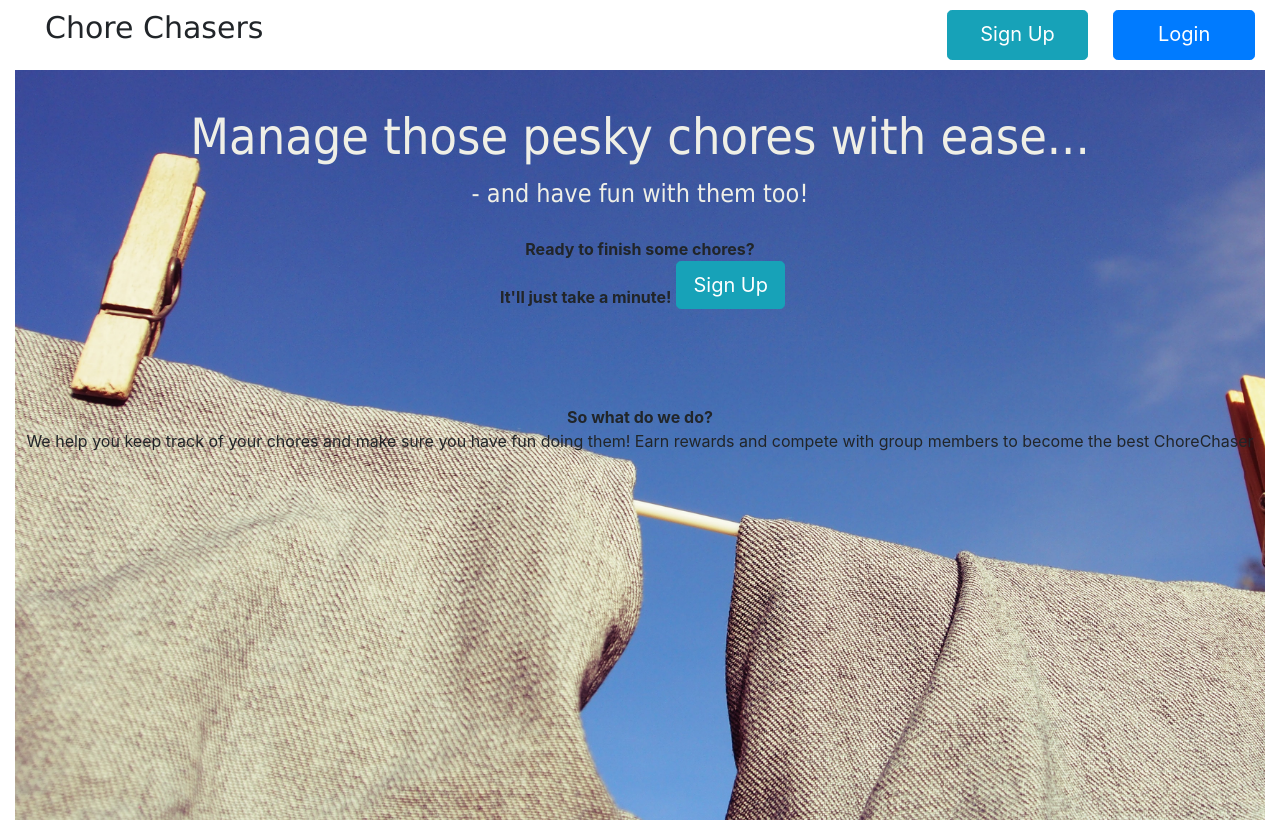
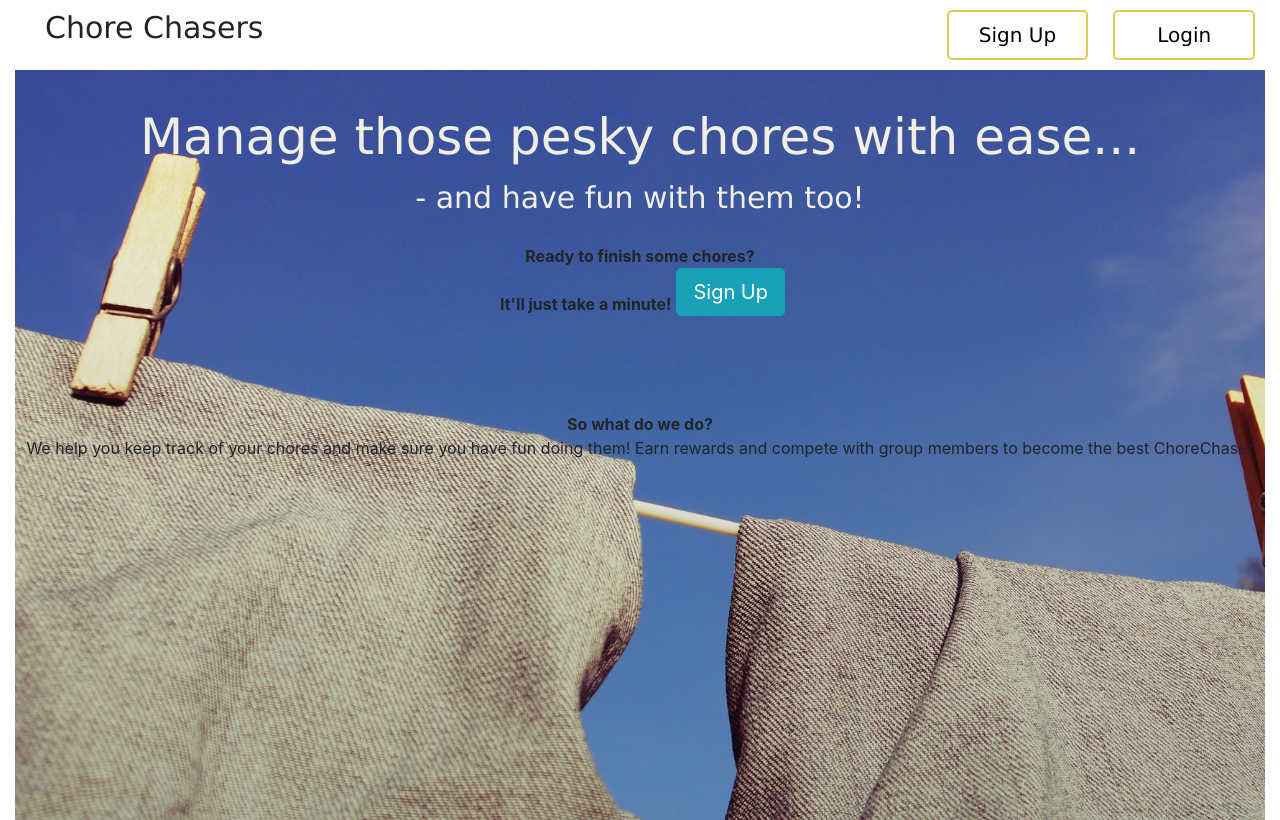
Before and after one commit to BrennanBeeler/CS5340_ChoreChasers, a React (Create React App) app: page / in a window 1280 px wide. Built offline with nearby package versions, Linux system fonts and the light colour scheme.

Commit message:
improving background and colors for landing page css

```diff
--- a/src/components/home/home.css
+++ b/src/components/home/home.css
@@ -2,8 +2,8 @@
     background-color: #daf8f1;
     padding-top: 30px;
     height: 750px;
-    background: linear-gradient(rgba(0,0,0,-2.0),
-    rgba(0,0,0,-1.0)),
+    background: linear-gradient(rgba(0,0,0,-0.1),
+    rgba(0,0,0,0.2)),
     url("/src/css-images/hangingclothes2.jpg");
     background-size: cover;
 }
@@ -36,13 +36,47 @@
     margin-top: 10px;
     margin-bottom: 10px;
     margin-right: 25px;
+
+    border: none;
+    color: white;
+    padding: 16px 32px;
+    text-align: center;
+    text-decoration: none;
+    display: inline-block;
+    font-size: 16px;
+    /*margin: 4px 2px;*/
+    transition-duration: 0.5s;
+    cursor: pointer;
+}
+
+.top-login {
+    background-color: white;
+    color: black;
+    font-family: Verdana, Geneva, sans-serif;
+    border: 2px solid #e3ca52;
+    /*border: 2px solid #4965af;*/
+}
+
+.top-login:hover {
+    /*background-color: #4965af;*/
+    background-color: #e3ca52;
+    color: #353535;
 }
 
 .top-sign-up {
+    background-color: white;
+    color: black;
+    font-family: Verdana, Geneva, sans-serif;
+    border: 2px solid #e3ca52;
+}
 
+.top-sign-up:hover {
+    background-color: #e3ca52;
+    color: #353535;
 }
+
 #intro1 {
-    font-family: Tahoma, Geneva, sans-serif;
+    font-family: Verdana, Geneva, sans-serif;
     text-align: center;
     font-size: 50px;
     color: #efefe6;
@@ -54,9 +88,9 @@
 }
 
 #intro2 {
-    font-family: Tahoma, Geneva, sans-serif;
+    font-family: Verdana, Geneva, sans-serif;
     text-align: center;
-    font-size: 25px;
+    font-size: 30px;
     color: #efefe6;
     text-transform: none;
     margin: 0 20px;
--- a/src/components/home/home.js
+++ b/src/components/home/home.js
@@ -95,12 +95,12 @@ const Home = () => {
                 <div>
                     <div>
                     {/*TODO: figure out if want login/signup to disappear when logged in*/}
-                    <Link to="/login" className="btn btn-lg btn-primary floated-register-buttons">
+                    <Link to="/login" className=" btn-lg floated-register-buttons top-login">
                         Login
                     </Link>
                     </div>
 
-                    <Link to="/signUp" className="btn btn-lg btn-info floated-register-buttons">
+                    <Link to="/signUp" className="btn-lg floated-register-buttons top-sign-up">
                         Sign Up
                     </Link>
                 </div>
```
